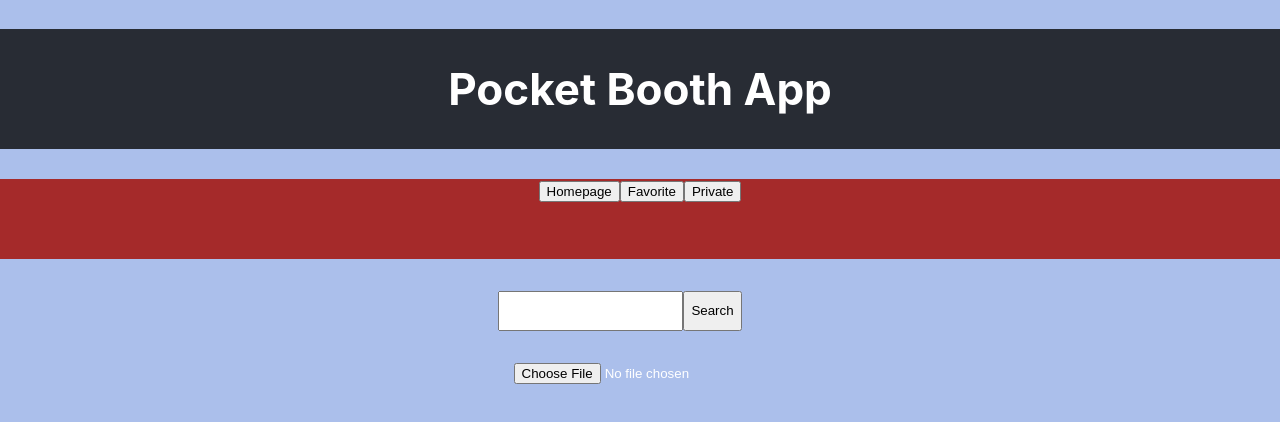
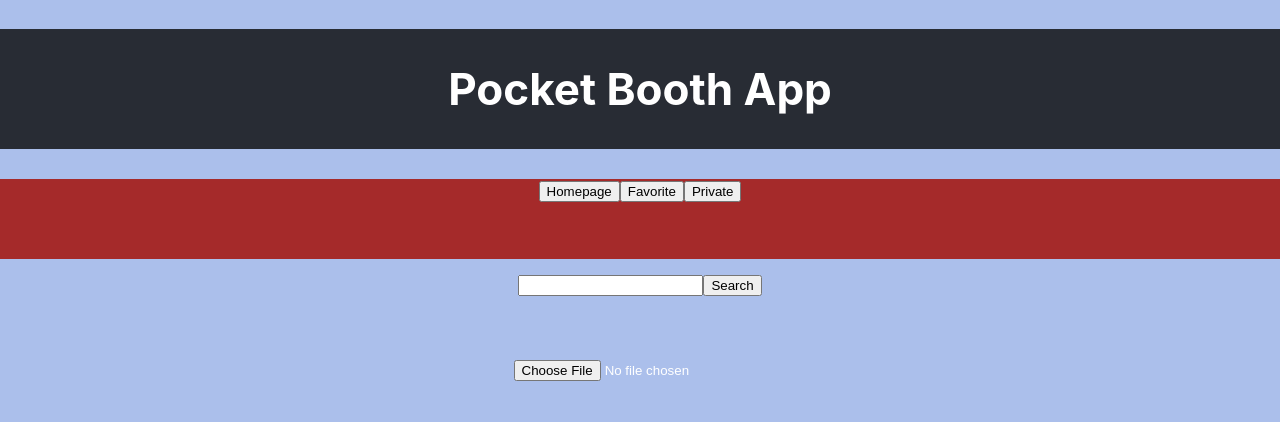
Before and after one commit to RichardMiruka/pocket-booth-app, a React (Create React App) app in the folder client/: page / in a window 1280 px wide. Shown: the top 422 px of the page. Built offline with nearby package versions, Linux system fonts and the light colour scheme.

Commit message:
Added small changes

```diff
--- a/client/src/App.css
+++ b/client/src/App.css
@@ -30,26 +30,30 @@ body {
 
 .uploadoutput{
   height: 10vmin;
-  font-family: "New Century Schoolbook";
+  /* font-family: "New Century Schoolbook"; */
   display: flex;
   margin-top : 2rem ;
   flex-direction: center;
   justify-content: center;
-  pointer-events: none;
 }
 .search-container{
-  display: flex;
-  flex-direction: center;
-  margin-top : 2rem ;
+  /* display: flex; */
+  /* flex-direction: center; */
+  /* margin-top : 2rem ; */
   position: relative;
   justify-content: center;
-  pointer-events: none;
+  font-size: 22px;
+  color: white;
+  border: 1px;
+  border-radius: 50px;
+  padding: 10px 15px;
 }
 .searchButton{
   padding:.5em 1em;
-  cursor:pointer;
+  cursor: pointer;
   transition: all ease-in-out 0.4s;
   text-decoration:none;
+  border-radius: 50%;
 
 }
 @media (prefers-reduced-motion: no-preference) {
```
